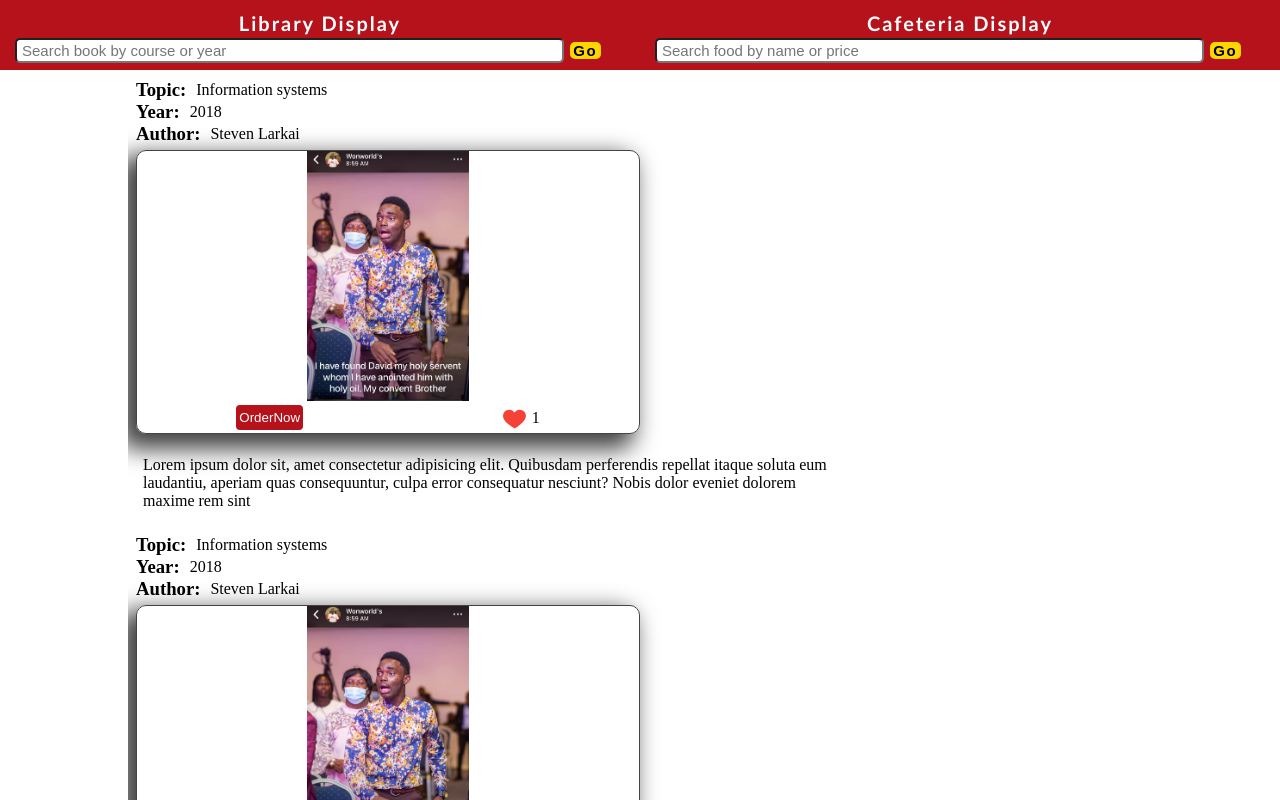
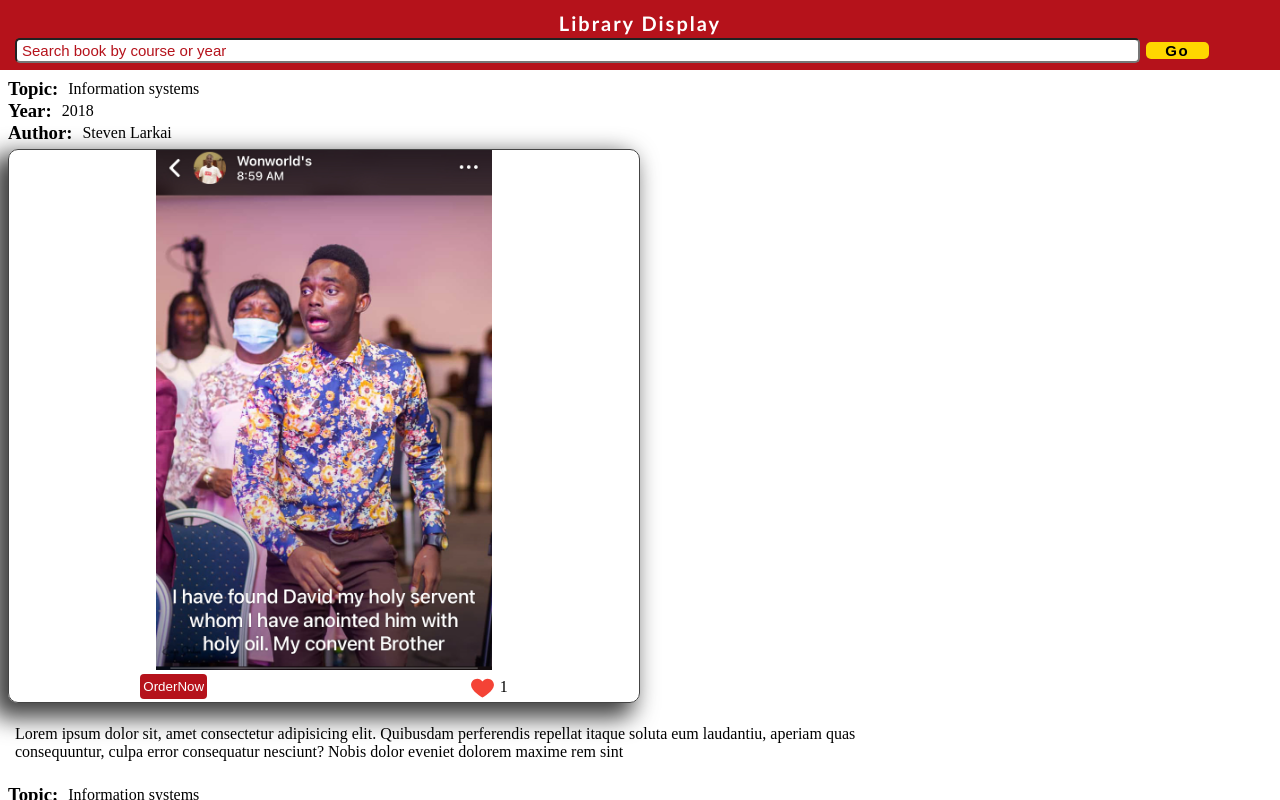
Before and after one commit to David-Jacks/Fastconnect, a React (Create React App) app in the folder Client/: page /basket in a window 1280 px wide. Built offline with nearby package versions, Linux system fonts and the light colour scheme.

Commit message:
deletion of obsolet codes

```diff
--- a/Client/src/components/book/book.css
+++ b/Client/src/components/book/book.css
@@ -3,8 +3,8 @@
     flex-direction: column;
     align-content: center;
     justify-content: center;
-    margin: 1px auto;
-    width: 80%;
+    /* margin: 1px auto; */
+    width: 100%;
     padding: 8px;
 }
 .topinfo{
@@ -20,7 +20,7 @@
 }
 .bookcontainer img{
     width: 100%;
-    max-height: 250px;
+    max-height: 65vh;
     object-fit: contain;
 }
 .bookcontainer{
--- a/Client/src/components/book/book.jsx
+++ b/Client/src/components/book/book.jsx
@@ -25,7 +25,7 @@ const Book = () => {
                         </p>
                     </div>
 
-                </div>
+        </div>
         </>
     )
 }
--- a/Client/src/components/bookshow/bookshow.css
+++ b/Client/src/components/bookshow/bookshow.css
@@ -3,7 +3,6 @@
     margin: 0;
 }
 .bookshow{
-    flex: 6;
     width: 100vw;
     height: calc(100vh - 70px);
     overflow-y: scroll;
--- a/Client/src/components/topbasket/topbasket.css
+++ b/Client/src/components/topbasket/topbasket.css
@@ -24,12 +24,8 @@
     flex-direction: column;
     padding: 15px;
 }
-.basketleft{
-    flex: 6;
-    background-color: #b5121b;
-    display: flex;
-    flex-direction: column;
-    padding: 15px;
+::placeholder{
+    color: #b5121b;
 }
 .search{
     width: 90%;
--- a/Client/src/components/topbasket/topbasket.jsx
+++ b/Client/src/components/topbasket/topbasket.jsx
@@ -13,13 +13,6 @@ const Topbasket = () =>{
                         <button className="searchbooks">Go</button>
                     </div>
                 </div>
-                <div className="basketleft">
-                        <h3>Cafeteria Display</h3>
-                    <div className="foodsearch">
-                        <input type="text"  className="search" placeholder="Search food by name or price"/>
-                        <button className="searcgfoods">Go</button>
-                    </div>
-                </div>
 
             </div>
 
```
